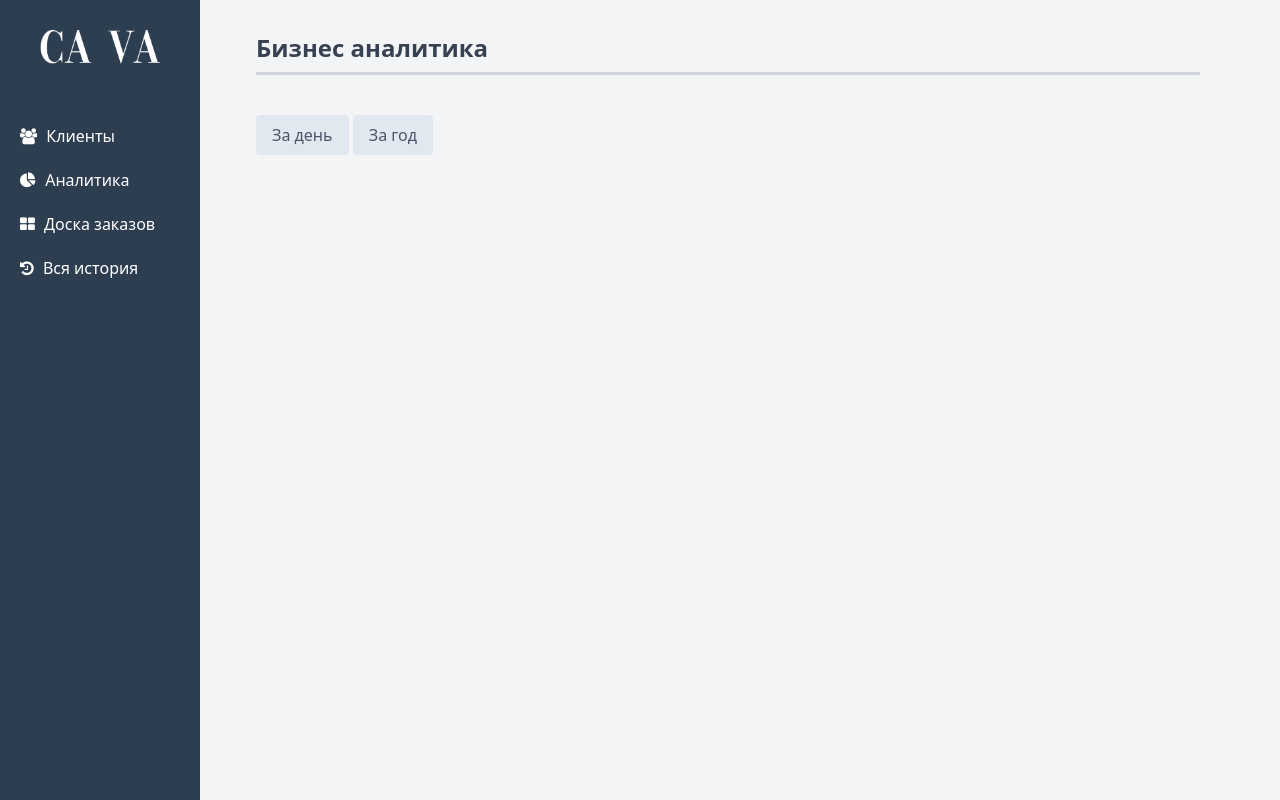
After one commit to Timofey1488/CRM, a Django app: page /analytics/ in a window 1280 px wide. The commit adds this page. Run offline with Django 4.2, Linux system fonts and the light colour scheme.

Commit message:
Add some changes in front(add new menu item)

```diff
--- a/CRM/models.py
+++ b/CRM/models.py
@@ -85,7 +85,7 @@ class Owner(Base):
 
 
 class Order(Base):
-    date_accepted = models.DateTimeField()
+    date_planned = models.DateTimeField()
     date_ready = models.DateTimeField()
     service_name = models.CharField(max_length=256, verbose_name="Service Name")
     order_description = models.CharField(max_length=256, verbose_name="Order Description")
@@ -95,9 +95,9 @@ class Order(Base):
                                     decimal_places=2,
                                     max_digits=9
                                     )
-    state = models.CharField(max_length=14,
+    state = models.CharField(max_length=20,
                              choices=[(state.value, state.name) for state in OrderState],
-                             default=OrderState.NONE.value
+                             default=OrderState.PLANNED.value
                              )
     client = models.ForeignKey('Client', on_delete=models.CASCADE)
 
--- a/CRM/views.py
+++ b/CRM/views.py
@@ -5,3 +5,11 @@ from django.views.generic import TemplateView
 # Create your views here.
 class HomeView(TemplateView):
     template_name = 'core/index.html'
+
+
+class BusinessAnalytics(TemplateView):
+    template_name = 'analitics/business_analize.html'
+
+
+class ClientsList(TemplateView):
+    template_name = 'clients/clients.html'
--- a/atelierCRM/settings.py
+++ b/atelierCRM/settings.py
@@ -42,6 +42,7 @@ INSTALLED_APPS = [
     'django.contrib.staticfiles',
 
     'CRM',
+    'bootstrap_datepicker_plus',
 ]
 
 MIDDLEWARE = [
@@ -126,7 +127,7 @@ USE_TZ = True
 # https://docs.djangoproject.com/en/4.2/howto/static-files/
 STATIC_URL = '/static/'
 STATICFILES_DIRS = [
-    BASE_DIR / 'static',
+   os.path.join(BASE_DIR, "static"),
 ]
 
 
--- a/atelierCRM/urls.py
+++ b/atelierCRM/urls.py
@@ -16,17 +16,14 @@ Including another URLconf
 """
 from django.contrib import admin
 from django.urls import path, include
+from django.conf.urls.static import static
 
-from CRM.views import HomeView
+from CRM.views import HomeView, BusinessAnalytics, ClientsList
+from atelierCRM import settings
 
 urlpatterns = [
     path('', HomeView.as_view(), name='home'),
-    # path('accounts/', include('accounts.urls', namespace='accounts')),
     path('admin/', admin.site.urls),
+    path('analytics/', BusinessAnalytics.as_view(), name='business_analytics'),
+    path('clients/', ClientsList.as_view(), name='clients_list'),
 ]
-    # path(
-    #     'credits/',
-    #     include('credits.urls', namespace='credits')
-    # ),
-    # path('login/', AccountLoginView.as_view(), name='login'),
-    # path('signup/', SignUpView.as_view(), name='signup'),
--- a/static/css/main.css
+++ b/static/css/main.css
@@ -45,3 +45,23 @@
 .icon{
     margin-right: 15px;
 }
+
+.toggle-button {
+        background-color: #e2e8f0;
+        color: #4a5568;
+        border: none;
+        padding: 0.5rem 1rem;
+        border-radius: 0.25rem;
+        transition: background-color 0.3s, color 0.3s;
+        cursor: pointer;
+    }
+
+    .toggle-button.active {
+        background-color: #4299e1;
+        color: #ffffff;
+    }
+
+    .toggle-button:hover {
+        background-color: #4299e1;
+        color: #ffffff;
+    }
--- /dev/null
+++ b/templates/analitics/business_analize.html
@@ -0,0 +1,69 @@
+{% extends 'core/base.html' %}
+{% load static %}
+{% block content %}
+<div class="mt-8 mb-4">
+    <h1 class="text-2xl font-semibold text-gray-700">Бизнес аналитика</h1>
+    <hr class="border-b-2 border-gray-300 my-2 mb-10">
+
+   <form method="GET">
+        <button type="submit" name="period" value="day" class="toggle-button {% if request.GET.period == 'day' %}active{% endif %}">За день</button>
+        <button type="submit" name="period" value="year" class="toggle-button {% if request.GET.period == 'year' %}active{% endif %}">За год</button>
+   </form>
+     <div>
+        {% if request.GET.period == 'day' %}
+            <!-- Блок с аналитикой за день -->
+                <div class="grid grid-cols-1 sm:grid-cols-2 md:grid-cols-3 gap-4 mt-4">
+                    <div class="bg-blue-200 shadow-md rounded-lg p-4">
+                        <h2 class="text-lg font-semibold">Заказы сегодня</h2>
+                        <p class="text-gray-600">Количество заказов: {{ orders_today_count }}</p>
+                        <p class="text-gray-600">Выручка: {{ orders_today_revenue }}</p>
+                    </div>
+                    <div class="bg-green-200 shadow-md rounded-lg p-4">
+                        <h2 class="text-lg font-semibold">Платежи клиентов сегодня</h2>
+                        <p class="text-gray-600">Количество платежей: {{ payments_today_count }}</p>
+                        <p class="text-gray-600">Сумма платежей: {{ payments_today_amount }}</p>
+                    </div>
+                    <div class="bg-yellow-200 shadow-md rounded-lg p-4">
+                        <h2 class="text-lg font-semibold">Срочные</h2>
+                        <p class="text-gray-600">Количество срочных заказов: {{ urgent_orders_count }}</p>
+                    </div>
+                    <div class="bg-pink-200 shadow-md rounded-lg p-4">
+                        <h2 class="text-lg font-semibold">Просроченные</h2>
+                        <p class="text-gray-600">Количество просроченных заказов: {{ overdue_orders_count }}</p>
+                    </div>
+                    <div class="bg-purple-200 shadow-md rounded-lg p-4">
+                        <h2 class="text-lg font-semibold">Ждут оплаты</h2>
+                        <p class="text-gray-600">Количество заказов, ожидающих оплаты: {{ awaiting_payment_orders_count }}</p>
+                    </div>
+            </div>
+        {% elif request.GET.period == 'year' %}
+            <!-- Блок с аналитикой за год -->
+                <div class="grid grid-cols-1 sm:grid-cols-2 md:grid-cols-3 gap-4 mt-4">
+                <div class="bg-blue-200 shadow-md rounded-lg p-4">
+                    <h2 class="text-lg font-semibold">Заказы за год</h2>
+                    <p class="text-gray-600">Количество заказов: {{ orders_year_count }}</p>
+                    <p class="text-gray-600">Выручка: {{ orders_year_revenue }}</p>
+                </div>
+                <div class="bg-green-200 shadow-md rounded-lg p-4">
+                    <h2 class="text-lg font-semibold">Платежи клиентов за год</h2>
+                    <p class="text-gray-600">Количество платежей: {{ payments_year_count }}</p>
+                    <p class="text-gray-600">Сумма платежей: {{ payments_year_amount }}</p>
+                </div>
+                <div class="bg-yellow-200 shadow-md rounded-lg p-4">
+                    <h2 class="text-lg font-semibold">Срочные за год</h2>
+                    <p class="text-gray-600">Количество срочных заказов: {{ urgent_orders_year_count }}</p>
+                </div>
+                <div class="bg-pink-200 shadow-md rounded-lg p-4">
+                    <h2 class="text-lg font-semibold">Просроченные за год</h2>
+                    <p class="text-gray-600">Количество просроченных заказов: {{ overdue_orders_year_count }}</p>
+                </div>
+                <div class="bg-purple-200 shadow-md rounded-lg p-4">
+                    <h2 class="text-lg font-semibold">Ждут оплаты за год</h2>
+                    <p class="text-gray-600">Количество заказов, ожидающих оплаты: {{ awaiting_payment_orders_year_count }}</p>
+                </div>
+            </div>
+        {% endif %}
+    </div>
+
+</div>
+{% endblock %}
--- a/templates/core/base.html
+++ b/templates/core/base.html
@@ -9,7 +9,7 @@
     <title>
         {% block head_title %}Ca Va CRM{% endblock %}
     </title>
-    <link rel="shortcut icon" type="image/x-icon" href="static/favicon.ico">
+    <link rel="shortcut icon" type="image/x-icon" href="{% static 'img/favicon.ico' %}">
     <link href="https://unpkg.com/tailwindcss@^1.0/dist/tailwind.min.css" rel="stylesheet">
     <link href="https://cdnjs.cloudflare.com/ajax/libs/font-awesome/4.7.0/css/font-awesome.min.css" rel="stylesheet">
     <link rel="stylesheet" href="{% static 'css/main.css' %}">
@@ -18,9 +18,9 @@
 </head>
 <body class="bg-gray-100">
 {% block body %}
-    <div class="lg:ml-64"> <!-- Сдвиг контента на ширину боковой панели -->
+    <div class="ml-64 mr-20"> <!-- Сдвиг контента на ширину боковой панели -->
          {% include 'core/navbar.html' %}
-        <div class="lg:container lg:mx-auto">
+        <div class="container mx-auto">
             {% block content %}
 
             {% endblock %}
--- a/templates/core/navbar.html
+++ b/templates/core/navbar.html
@@ -3,17 +3,17 @@
 <div id="sidebar">
     <div class="flex items-center flex-shrink-0 text-white">
         <span><a href="{% url 'home' %}">
-            <img id="logo" src="{% static 'cava_logo.png' %}" alt="Logo"></a>
+            <img id="logo" src="{% static 'img/cava_logo.png' %}" alt="Logo"></a>
         </span>
     </div>
     <div id="menuItems">
-        <a href="#" class="menu-item flex mt-10 items-center hover:border border-white rounded p-2">
+        <a href="{% url 'clients_list' %}" class="menu-item flex mt-10 items-center hover:border border-white rounded p-2">
             <div class="icon">
                  <i style="margin-right: 5px" class="fa fa-users" aria-hidden="true"></i>
                 Клиенты
             </div>
         </a>
-        <a href="#" class="menu-item flex items-center hover:border border-white rounded p-2">
+        <a href="{% url 'business_analytics' %}" class="menu-item flex items-center hover:border border-white rounded p-2">
              <div class="icon">
                 <i style="margin-right: 5px" class="fa fa-pie-chart" aria-hidden="true"></i>
                 Аналитика
@@ -25,5 +25,11 @@
                  Доска заказов
             </div>
         </a>
+         <a href="#" class="menu-item flex items-center hover:border border-white rounded p-2">
+             <div class="icon">
+                <i style="margin-right: 5px" class="fa fa-history" aria-hidden="true"></i>
+                 Вся история
+            </div>
+        </a>
     </div>
 </div>
--- /dev/null
+++ b/templates/dashboard/dashboard.html
@@ -0,0 +1,5 @@
+{% extends 'core/base.html' %}
+{% load static %}
+{% block content %}
+
+{% endblock content %}
```
Also changed, not shown: core/enums/order_state.py (+4 -4 lines), templates/clients/clients.html (added, +45 -0 lines), templates/core/index.html (+4 -5 lines), CRM/migrations/0003_rename_date_accepted_order_date_planned_and_more.py (added), static/img/cava_logo.png (renamed from static/cava_logo.png), static/img/favicon.ico (renamed from static/favicon.ico).
